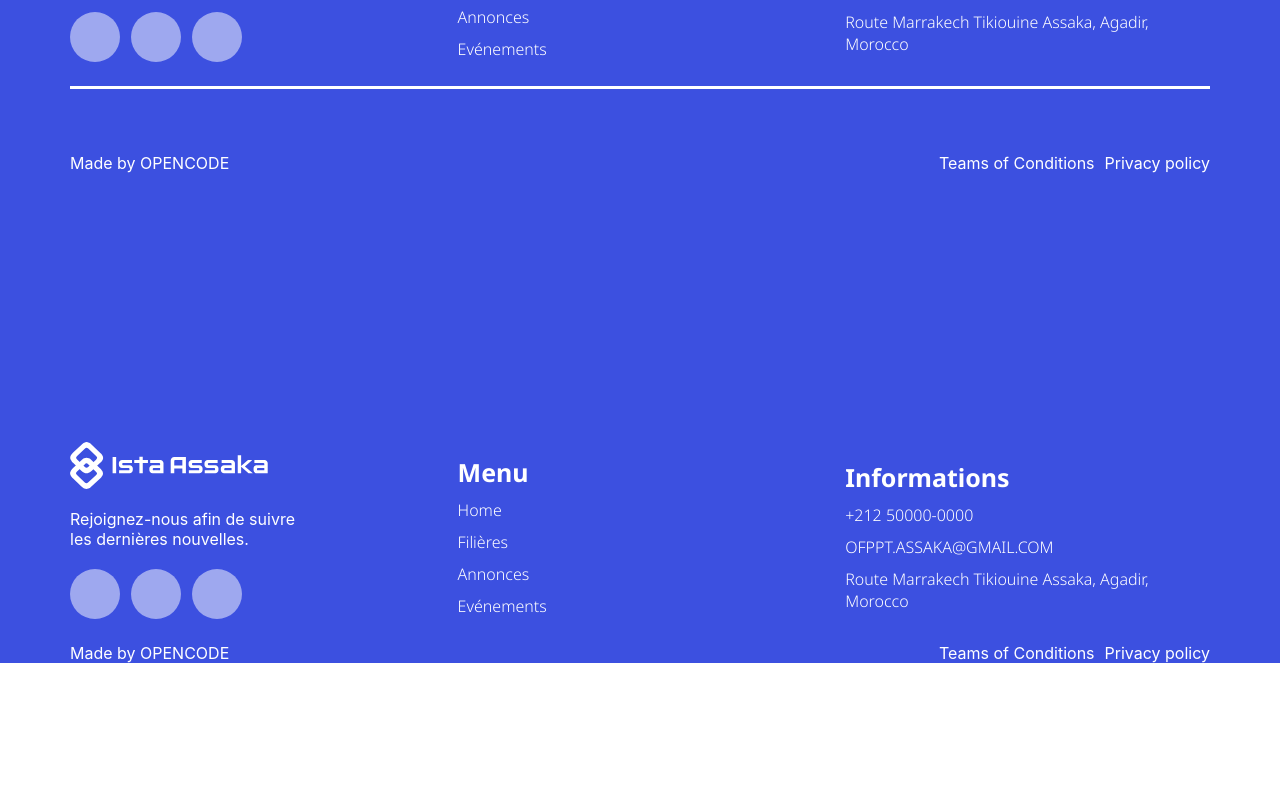
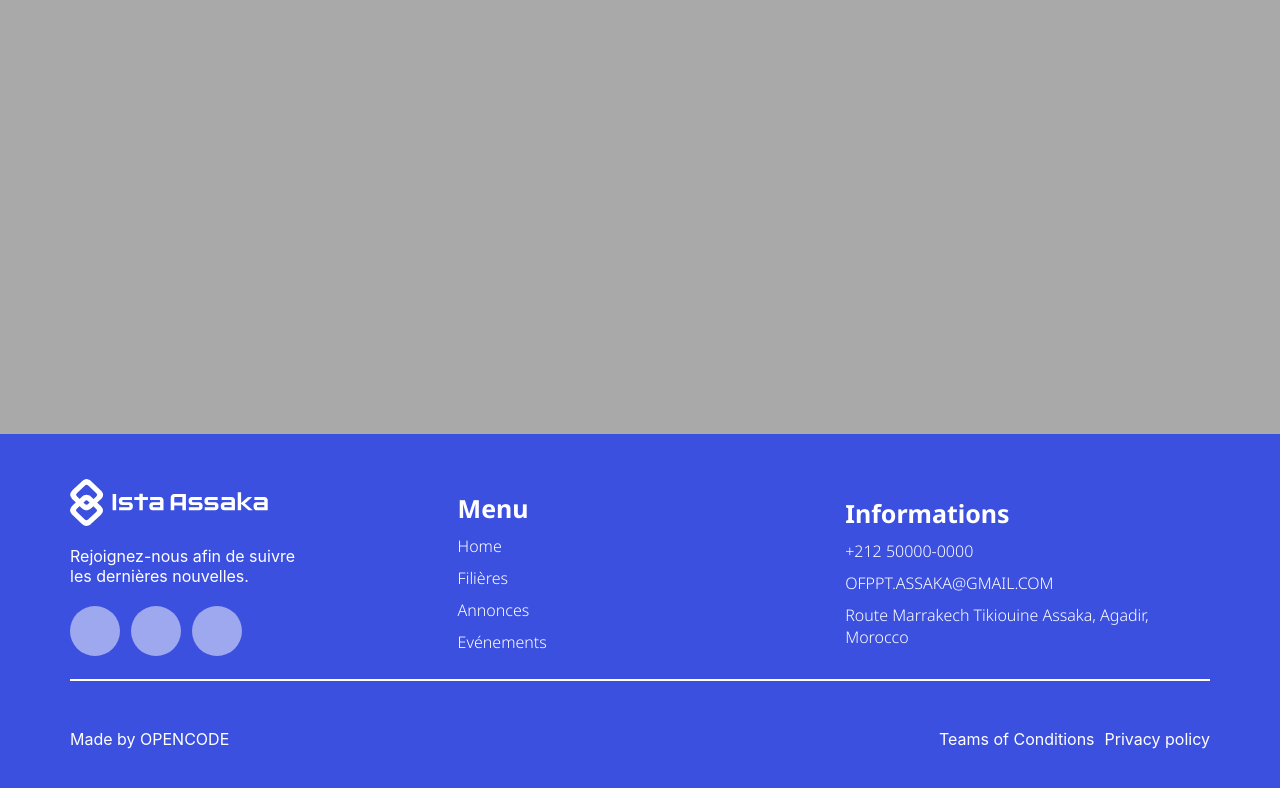
Before and after one commit to Zarhoul/react-ista, a React (Create React App) app: page /filieres in a window 1280 px wide. Shown: the part 2862-3650 px from the top of the page. Before the commit the page ends 3525 px from the top, so only its background shows below. Built offline with nearby package versions, Linux system fonts and the light colour scheme.

Commit message:
4 commit

```diff
--- a/src/css/App.css
+++ b/src/css/App.css
@@ -56,7 +56,7 @@
 
 .navbar {
     width: 100%;
-    height: 10%;
+    height: 3%;
     padding: 15px 70px;
     display: flex;
     justify-content: space-between;
@@ -148,7 +148,7 @@
 
 .home-container {
     width: 100%;
-    height: 400vh;
+    height: 100%;
     display: flex;
     flex-wrap: nowrap;
     flex-direction: column;
@@ -157,17 +157,17 @@
 .home-container > .infos,
 .home-container > .news,
 .home-container > .filieres {
-    height: 60%;
+    height: 40%;
 }
 
 .home-container > .statistic {
-    height: 30%;
+    height: 10%;
     gap: 4%;
     display: flex;
     justify-content: center;
     align-items: center;
     flex-direction: row;
-    padding: 1rem 70px;
+    padding: 0 70px;
     background-color: var(--quaternary-color);
 }
 
@@ -252,12 +252,13 @@
 
 .statistic div:nth-child(n) > .child-statistic-icon {
     width: 100%;
-    height: 50%;
+    height: 45%;
+    margin-top: 5%;
 }
 
 .child-statistic-icon > img {
-    width: 35%;
-    padding: 5px;
+    width: 30%;
+    padding: 0.1rem;
     border: 1px solid  var(--secondary-color);
     border-radius: 50%;
 }
@@ -268,7 +269,7 @@
     display: flex;
     justify-content: center;
     align-items: center;
-    padding-bottom: 20px;
+    padding-bottom: 0.5rem ;
 }
 
 .child-statistic-text  > span:nth-child(n) {
@@ -554,6 +555,7 @@
 ------------------------------------------------------------------------------------------------------------------------------------------------------------ */
 
 .footer {
+    height: 12%;
     display: flex;
     justify-content: center;
     align-items: center;
@@ -574,7 +576,7 @@
 }
 
 .footer > .content > .child {
-    width: 32%;
+    width: 40%;
     /* height: 100%; */
     display: flex;
     justify-content: flex-start;
@@ -669,7 +671,7 @@
 
 .footer .copyrights {
     width: 100%;
-    height: 20%;
+    height: 30%;
     display: flex;
     justify-content: space-between;
     align-items: center;
@@ -696,9 +698,9 @@
 
 .filieres-page-container {
     background-color: darkgrey;
-    height: 400vh;
     display: flex;
     flex-direction: column;
+    height: 100%;
 }
 
 .filieres-page-container > .filieres-list {
@@ -706,10 +708,5 @@
 }
 
 .filieres-list > .filieres-list-header {
-    height: 20%;
     background-color: red;
 }
-
-.filieres-page-container > .footer {
-    height: 30%;
-}
--- a/src/index.css
+++ b/src/index.css
@@ -1,5 +1,6 @@
 body {
   margin: 0;
+  height: 400vh;
   font-family: -apple-system, BlinkMacSystemFont, 'Segoe UI', 'Roboto', 'Oxygen',
     'Ubuntu', 'Cantarell', 'Fira Sans', 'Droid Sans', 'Helvetica Neue',
     sans-serif;
--- a/src/js/components/pages/assets/filieres/FiliereList.js
+++ b/src/js/components/pages/assets/filieres/FiliereList.js
@@ -36,7 +36,7 @@ function FiliereList() {
                                 />
                         ))}
                     </div>
-                </div><Footer />
+                </div>
             </div>
 
         </>
```
